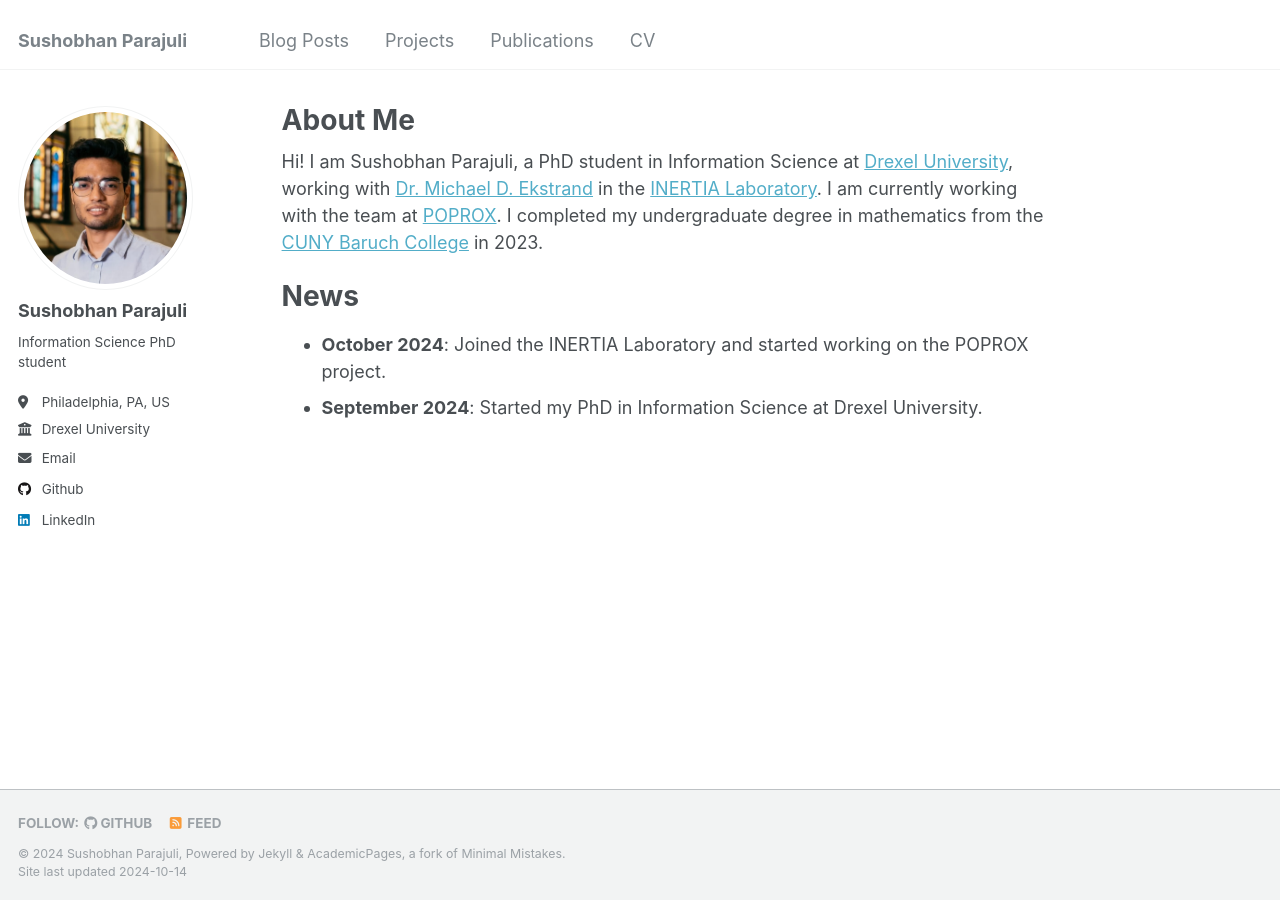
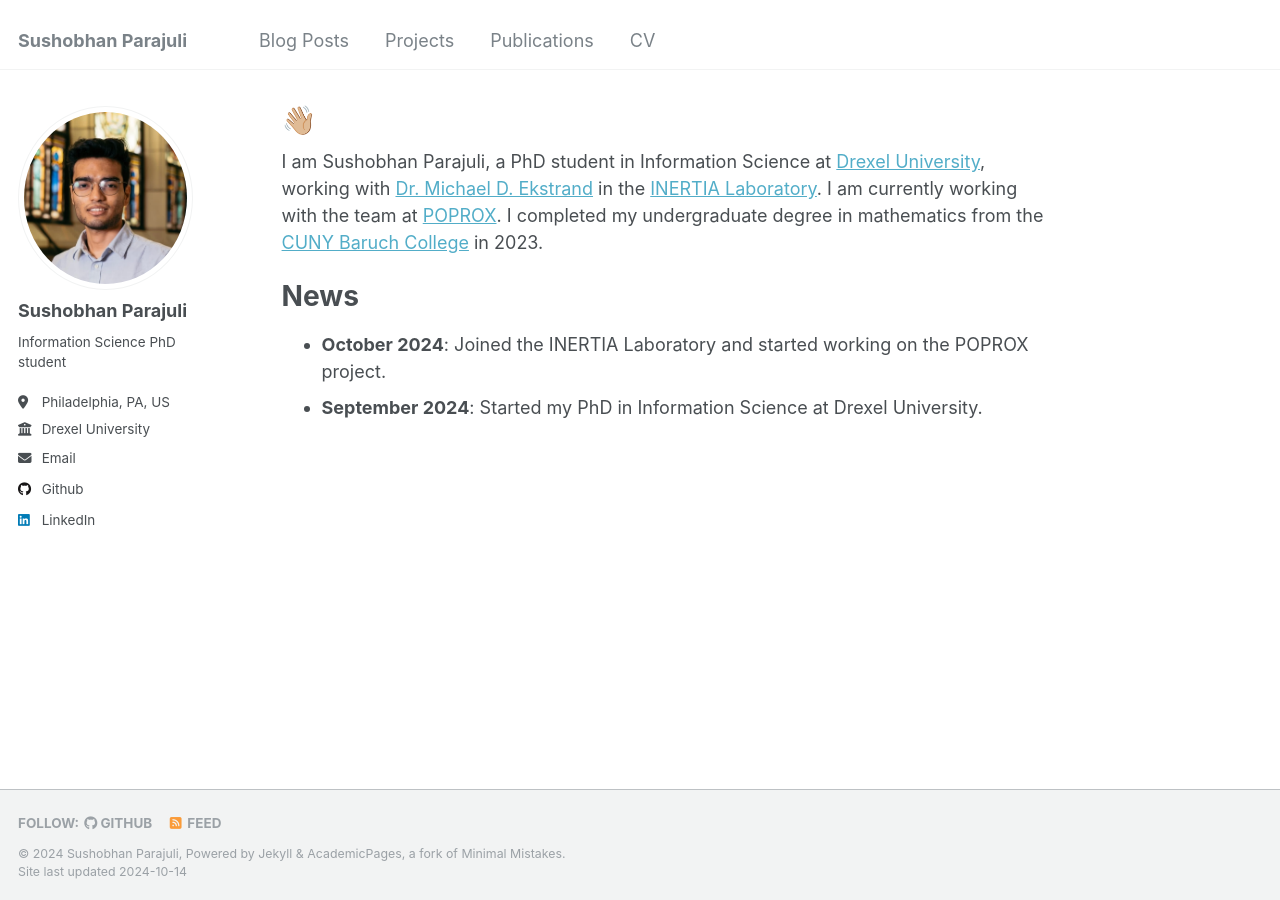
Before and after one commit to sushobhan2024/sushobhan2024.github.io, a Jekyll site: the page built from _pages/about.md, in a window 1280 px wide. Built offline with Jekyll 4.4.1, drawn with Linux system fonts in a browser that asks for light colours.

Commit message:
Update about.md

```diff
--- a/_pages/about.md
+++ b/_pages/about.md
@@ -1,6 +1,6 @@
 ---
 permalink: /
-title: "About Me"
+title: "👋🏼"
 author_profile: true
 redirect_from:
   - /about/
@@ -8,7 +8,7 @@ redirect_from:
 ---
 
 
-Hi! I am Sushobhan Parajuli, a PhD student in Information Science at [Drexel University](https://drexel.edu), working with [Dr. Michael D. Ekstrand](https://md.ekstrandom.net) in the [INERTIA Laboratory](https://inertial.science). I am currently working with the team at [POPROX](https://poprox.ai). I completed my undergraduate degree in mathematics from the [CUNY Baruch College](https://www.baruch.cuny.edu) in 2023.
+I am Sushobhan Parajuli, a PhD student in Information Science at [Drexel University](https://drexel.edu), working with [Dr. Michael D. Ekstrand](https://md.ekstrandom.net) in the [INERTIA Laboratory](https://inertial.science). I am currently working with the team at [POPROX](https://poprox.ai). I completed my undergraduate degree in mathematics from the [CUNY Baruch College](https://www.baruch.cuny.edu) in 2023.
 
 News
 ======
```
